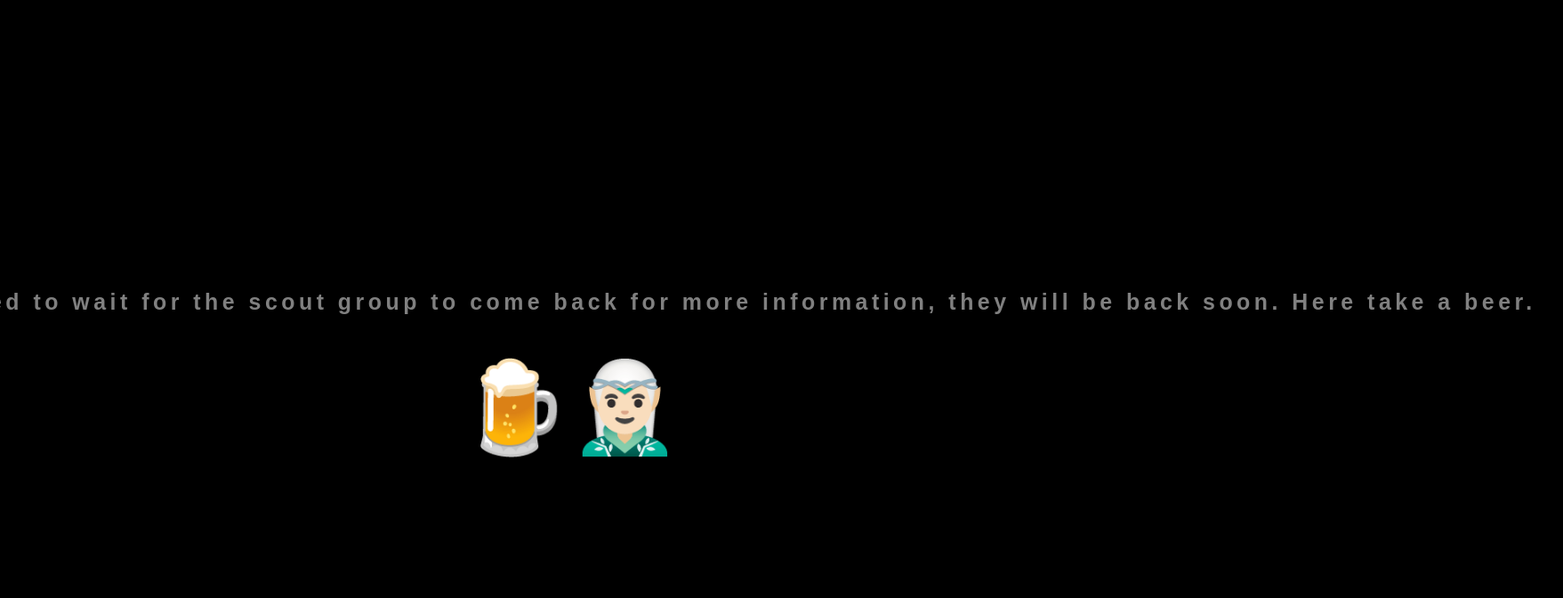
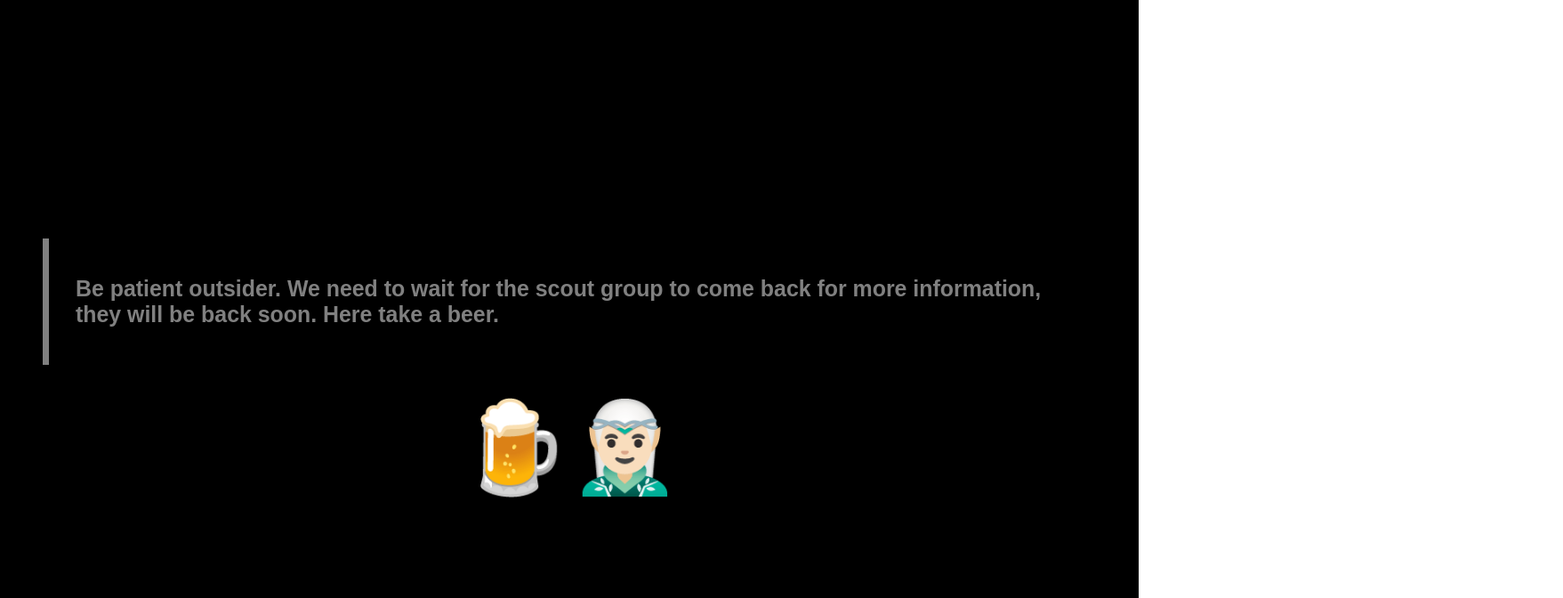
Before and after one commit to jrbublitz/nextjs, a Next.js app: page / in a window 1280 px wide. Shown: the top 672 px of the page at 89% size, 1757 px wide, since content can reach past the window. Built offline with nearby package versions, Linux system fonts and the light colour scheme.

Commit message:
starting_story

```diff
--- a/styles/Home.module.css
+++ b/styles/Home.module.css
@@ -24,27 +24,6 @@
   color: grey;
   font-size: 30px;
   font-family: fantasy;
-}
-
-.blockquote {
-  overflow: hidden;
-  white-space: nowrap;
-  margin: 0 auto;
-  letter-spacing: .15em;
-  animation:
-    typing 3.5s steps(40, end),
-    blink-caret .75s step-end normal;
-}
-
-/* The typing effect */
-@keyframes typing {
-  from { width: 0 }
-  to { width: 50% }
-}
-
-/* The typewriter cursor effect */
-@keyframes blink-caret {
-  from, to { border-color: transparent }
 }
 
 .emoji{
```
